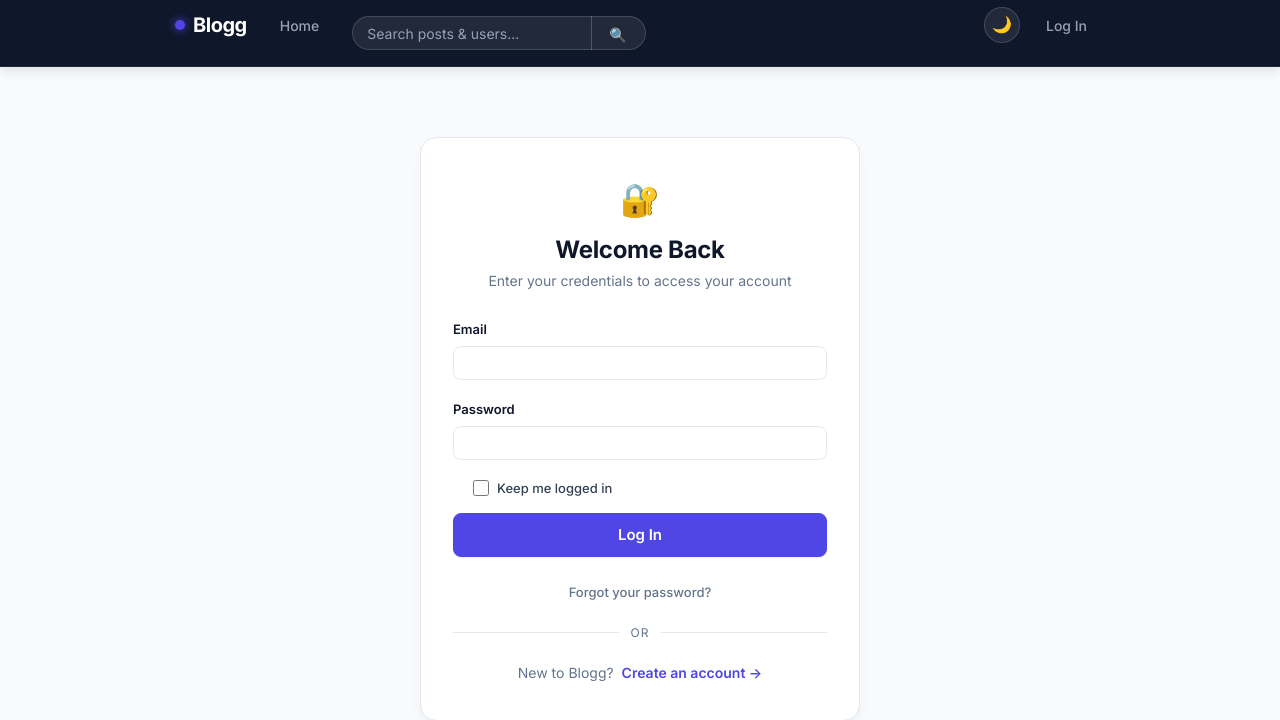
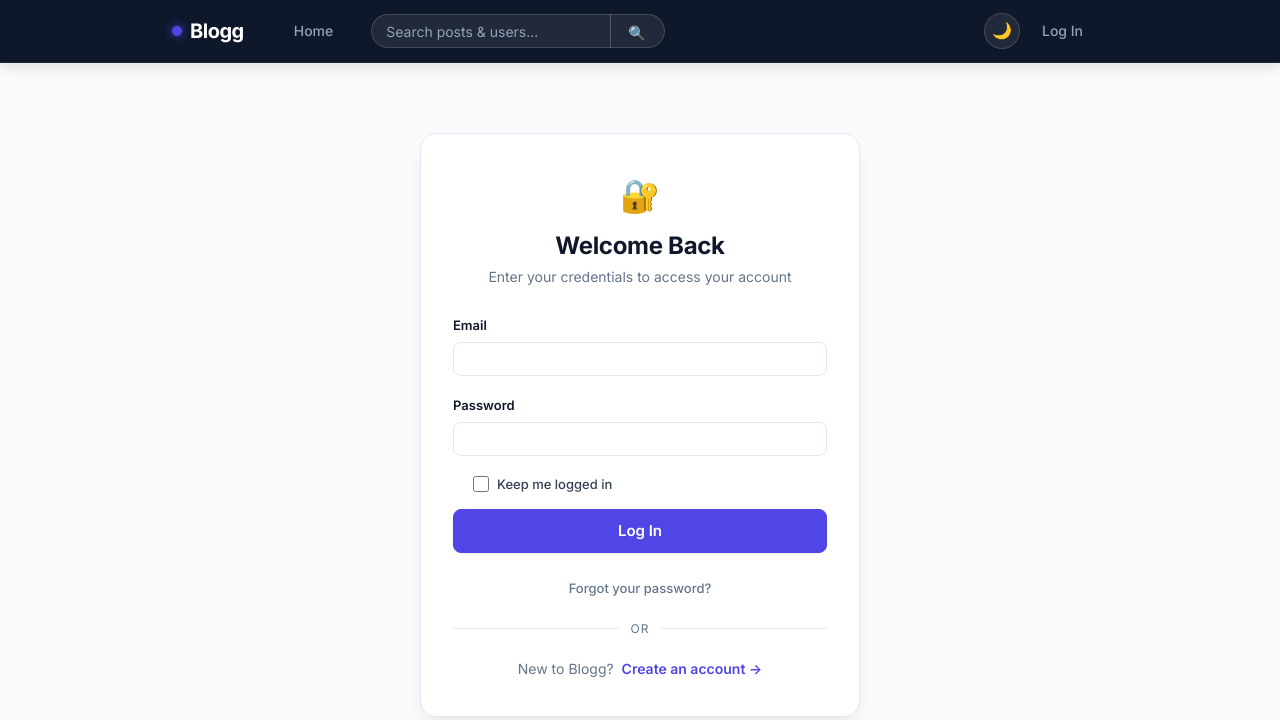
Before and after one commit to Deepadharshan-S/Blogg---A-Flask-based-blog-application, a Flask app: a page that uses app/templates/base.html in a window 1280 px wide. Shown: the top 720 px of the page. Run offline with Flask 3, Linux system fonts and the light colour scheme; some libraries are stand-ins or nearby versions.

Commit message:
refactor: rename flasky to blogg and perfectly align top navigation bar

```diff
--- a/app/static/css/style.css
+++ b/app/static/css/style.css
@@ -54,7 +54,7 @@ h1, h2, h3, h4, h5, h6 {
   font-weight: 700;
 }
 
-/* --- Modern Navbar --- */
+/* --- Modern Navbar (Properly Centered) --- */
 .navbar-inverse {
   background-color: var(--navbar-bg);
   border: none;
@@ -62,6 +62,69 @@ h1, h2, h3, h4, h5, h6 {
   box-shadow: 0 4px 12px rgba(0, 0, 0, 0.1);
   border-radius: 0;
   margin-bottom: 30px;
+  min-height: 62px;
+}
+
+@media (min-width: 768px) {
+  .navbar-inverse > .container {
+    display: flex;
+    align-items: center;
+    justify-content: space-between;
+    min-height: 62px;
+    padding-top: 0;
+    padding-bottom: 0;
+  }
+
+  .navbar-inverse .navbar-header {
+    display: flex;
+    align-items: center;
+    float: none;
+  }
+
+  .navbar-inverse .navbar-collapse.collapse {
+    display: flex !important;
+    align-items: center;
+    justify-content: space-between;
+    flex: 1;
+    margin-left: 20px;
+    padding: 0;
+    float: none;
+    border: none;
+    box-shadow: none;
+  }
+
+  .navbar-inverse .navbar-nav {
+    display: flex;
+    align-items: center;
+    margin: 0;
+    float: none;
+    gap: 4px;
+  }
+
+  .navbar-inverse .navbar-nav > li {
+    display: flex;
+    align-items: center;
+    float: none;
+  }
+
+  .navbar-inverse .navbar-nav.navbar-right {
+    margin-left: auto;
+    float: none !important;
+    gap: 8px;
+  }
+
+  .search-form {
+    margin: 0 0 0 20px;
+    padding: 0;
+    border: none;
+    box-shadow: none;
+    display: flex;
+    align-items: center;
+  }
+
+  .theme-toggle-btn {
+    margin: 0 !important;
+  }
 }
 
 .navbar-inverse .navbar-brand {
@@ -72,6 +135,9 @@ h1, h2, h3, h4, h5, h6 {
   display: flex;
   align-items: center;
   gap: 8px;
+  height: auto;
+  padding: 8px 12px;
+  line-height: 1;
 }
 
 .navbar-inverse .navbar-brand::before {
@@ -89,9 +155,12 @@ h1, h2, h3, h4, h5, h6 {
   font-weight: 500;
   font-size: 14px;
   transition: color 0.15s ease, background-color 0.15s ease;
-  border-radius: 6px;
-  margin: 8px 4px;
+  border-radius: 8px;
   padding: 8px 14px;
+  margin: 0;
+  line-height: 1.4;
+  display: flex;
+  align-items: center;
 }
 
 .navbar-inverse .navbar-nav > li > a:hover,
@@ -108,11 +177,6 @@ h1, h2, h3, h4, h5, h6 {
 }
 
 /* Navbar Search */
-.search-form {
-  padding: 8px 0;
-  margin-left: 15px;
-}
-
 .search-group {
   display: flex;
   align-items: center;
@@ -126,12 +190,12 @@ h1, h2, h3, h4, h5, h6 {
   border-radius: 20px 0 0 20px !important;
   height: 34px;
   padding: 6px 14px;
-  width: 200px;
+  width: 190px;
   transition: width 0.2s ease, background-color 0.2s ease;
 }
 
 .search-input:focus {
-  width: 250px;
+  width: 240px;
   background-color: rgba(255, 255, 255, 0.15) !important;
   outline: none;
   box-shadow: none !important;
@@ -160,18 +224,28 @@ h1, h2, h3, h4, h5, h6 {
   border-radius: 50%;
   width: 36px;
   height: 36px;
-  display: flex;
+  display: inline-flex;
   align-items: center;
   justify-content: center;
-  margin-top: 7px;
-  margin-right: 8px;
   cursor: pointer;
   transition: background 0.15s ease, transform 0.15s ease;
+  outline: none;
 }
 
 .theme-toggle-btn:hover {
   background: rgba(255, 255, 255, 0.18);
   transform: scale(1.05);
+}
+
+.navbar-inverse .navbar-nav > li.dropdown > a {
+  display: flex;
+  align-items: center;
+  gap: 8px;
+}
+
+.navbar-inverse .navbar-nav > li.dropdown > a img {
+  border: 2px solid var(--primary);
+  box-shadow: 0 0 6px rgba(99, 102, 241, 0.4);
 }
 
 .dropdown-menu {
--- a/flasky.py
+++ b/blogg.py
@@ -101,9 +101,9 @@ def lint_command():
     import subprocess
 
     click.echo("Running ruff check...")
-    check = subprocess.run(["ruff", "check", "app", "tests", "flasky.py", "config.py"])
+    check = subprocess.run(["ruff", "check", "app", "tests", "blogg.py", "config.py"])
     click.echo("Running ruff format check...")
-    fmt = subprocess.run(["ruff", "format", "--check", "app", "tests", "flasky.py", "config.py"])
+    fmt = subprocess.run(["ruff", "format", "--check", "app", "tests", "blogg.py", "config.py"])
     if check.returncode != 0 or fmt.returncode != 0:
         raise SystemExit(1)
     click.echo("Linting checks passed!")
@@ -115,9 +115,9 @@ def lint_fix_command():
     import subprocess
 
     click.echo("Fixing lint issues...")
-    subprocess.run(["ruff", "check", "--fix", "app", "tests", "flasky.py", "config.py"])
+    subprocess.run(["ruff", "check", "--fix", "app", "tests", "blogg.py", "config.py"])
     click.echo("Formatting code...")
-    subprocess.run(["ruff", "format", "app", "tests", "flasky.py", "config.py"])
+    subprocess.run(["ruff", "format", "app", "tests", "blogg.py", "config.py"])
     click.echo("Ruff auto-fix and formatting complete.")
 
 
```
Also changed, not shown: README.md, 1 other file.
